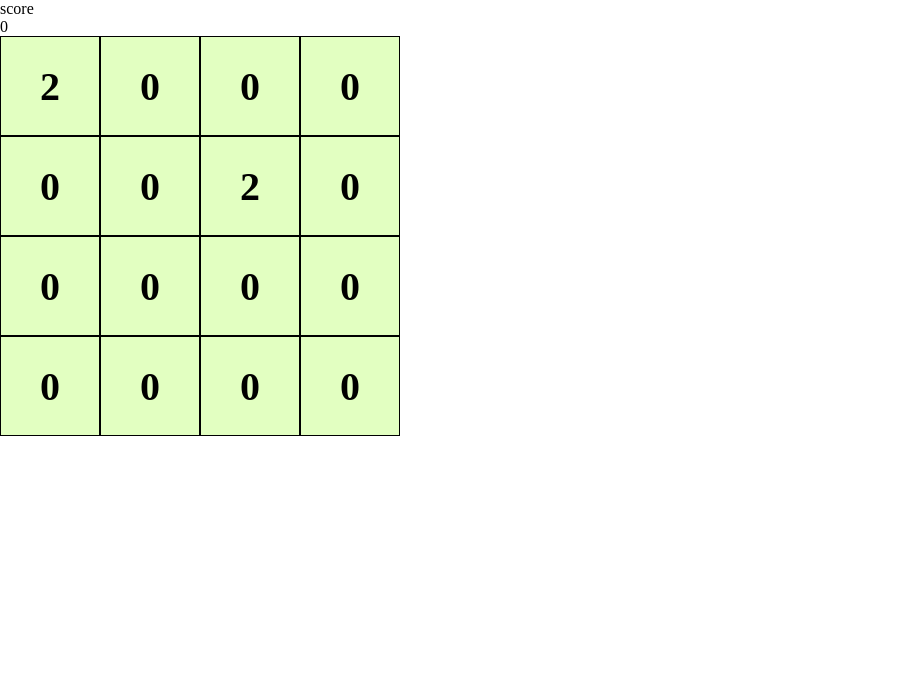
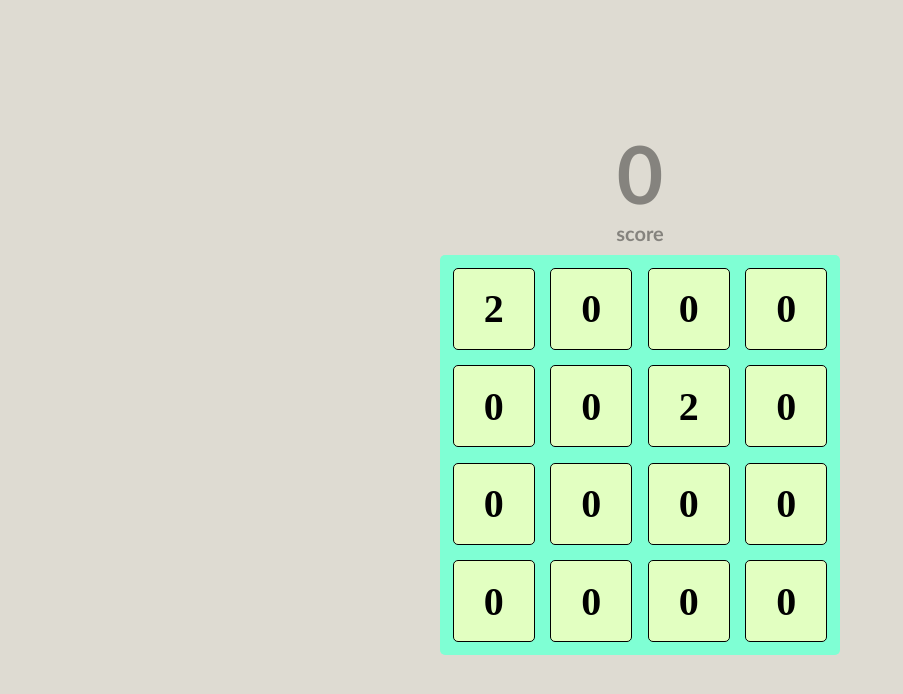
Before and after one commit to p6te/2048---game, a plain HTML site: page index.html in a window 1280 px wide. Shown: the whole page, without its empty margins (0-903 px from the left). Drawn offline with Linux system fonts and the light colour scheme.

Commit message:
base layout

```diff
--- a/index.html
+++ b/index.html
@@ -9,11 +9,13 @@
     <title>Document</title>
   </head>
   <body>
-    <div class="score-container">
-      <div class="score-title">score</div>
-      <span id="score">0</span>
+    <div class="game">
+      <div class="score-container">
+        <span id="score">0</span>
+        <div class="score-title">score</div>
+      </div>
+      <div id="result"></div>
+      <div class="grid"></div>
     </div>
-    <div id="result"></div>
-    <div class="grid"></div>
   </body>
 </html>
--- a/style.css
+++ b/style.css
@@ -3,22 +3,61 @@
   margin: 0;
   padding: 0;
 }
+body {
+  background-color: #dedbd2;
+}
+.game {
+  display: flex;
+  justify-content: center;
+
+  align-items: center;
+  flex-direction: column;
+  height: 100vh;
+}
+.score-container {
+  display: flex;
+  justify-content: center;
+  align-items: center;
+  flex-direction: column;
+  width: 400px;
+  height: 80px;
+  margin-bottom: 30px;
+  font-weight: bold;
+  font-family: "Gill Sans", "Gill Sans MT", Calibri, "Trebuchet MS", sans-serif;
+}
+
+.score-title {
+  color: rgba(0, 0, 0, 0.4);
+  font-size: 20px;
+}
+#score {
+  font-size: 80px;
+
+  color: rgba(0, 0, 0, 0.4);
+}
 
 .grid {
   display: flex;
   flex-wrap: wrap;
+  min-width: 200px;
+  min-height: 200px;
   width: 400px;
   height: 400px;
   background-color: aquamarine;
+  border-radius: 5px;
+  padding: 5px;
 }
 
 .grid div {
-  background-color: rgb(226, 255, 193);
-  width: 100px;
-  height: 100px;
-  border: 1px solid black;
-  text-align: center;
-  line-height: 100px;
+  width: 21%;
+  height: 21%;
+  margin: 2%;
+  display: flex;
+  justify-content: center;
+  align-items: center;
   font-size: 40px;
   font-weight: bold;
+  border: 1px solid black;
+  border-radius: 5px;
+  background-color: rgb(226, 255, 193);
 }
```
